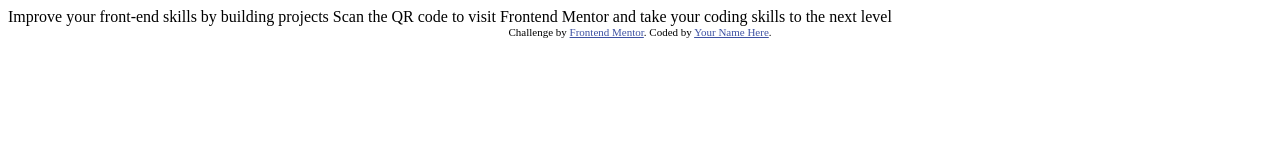
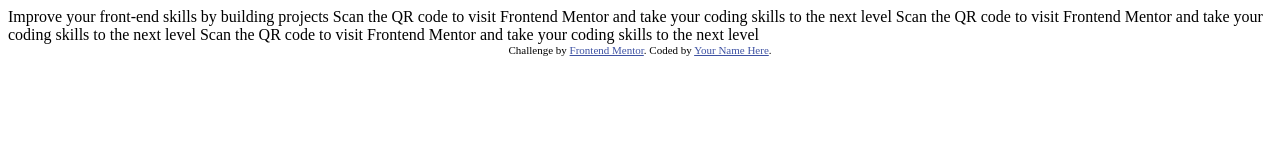
Before and after one commit to Pixori/qr-code-component, a plain HTML site: page index.html in a window 1280 px wide. Drawn offline with Linux system fonts and the light colour scheme.

Commit message:
Update index.html

```diff
--- a/index.html
+++ b/index.html
@@ -1,28 +1,28 @@
 <!DOCTYPE html>
 <html lang="en">
   <head>
-  <meta charset="UTF-8">
-  <meta name="viewport" content="width=device-width, initial-scale=1.0"> <!-- displays site properly based on user's device -->
+    <meta charset="UTF-8" />
+    <meta name="viewport" content="width=device-width, initial-scale=1.0" />
+    <!-- displays site properly based on user's device -->
 
-  <link rel="icon" type="image/png" sizes="32x32" href="./images/favicon-32x32.png">
+    <link rel="icon" type="image/png" sizes="32x32" href="./images/favicon-32x32.png" />
 
     <title>Frontend Mentor | QR code component</title>
 
     <!-- Feel free to remove these styles or customise in your own stylesheet 👍 -->
     <style>
-    .attribution { font-size: 11px; text-align: center; }
-    .attribution a { color: hsl(228, 45%, 44%); }
+      .attribution {
+        font-size: 11px;
+        text-align: center;
+      }
+      .attribution a {
+        color: hsl(228, 45%, 44%);
+      }
     </style>
   </head>
   <body>
+    Improve your front-end skills by building projects Scan the QR code to visit Frontend Mentor and take your coding skills to the next level Scan the QR code to visit Frontend Mentor and take your coding skills to the next level Scan the QR code to visit Frontend Mentor and take your coding skills to the next level
 
-  Improve your front-end skills by building projects
-
-  Scan the QR code to visit Frontend Mentor and take your coding skills to the next level
-
-  <div class="attribution">
-    Challenge by <a href="https://www.frontendmentor.io?ref=challenge" target="_blank">Frontend Mentor</a>.
-    Coded by <a href="#">Your Name Here</a>.
-  </div>
+    <div class="attribution">Challenge by <a href="https://www.frontendmentor.io?ref=challenge" target="_blank">Frontend Mentor</a>. Coded by <a href="#">Your Name Here</a>.</div>
   </body>
 </html>
```
Lines whose indentation alone changed are shown as unchanged.
